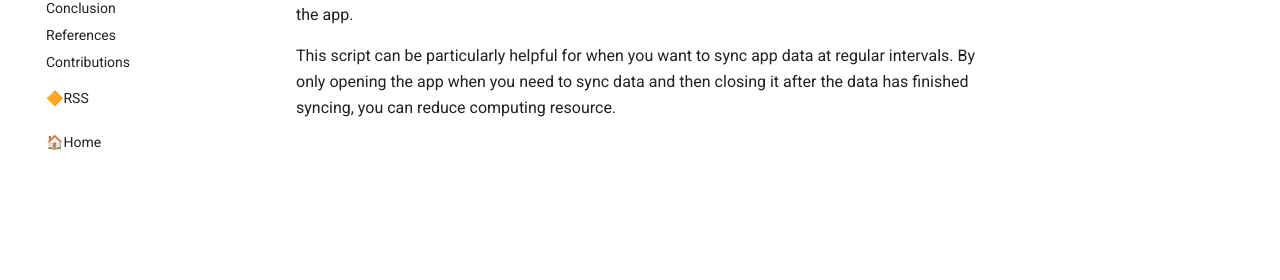
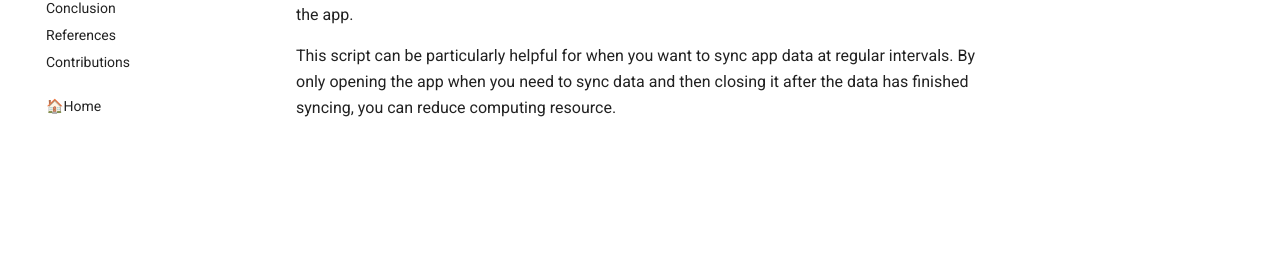
Before and after one commit to josh-wong/app-open-close-script, an MkDocs documentation site: the page built from docs/index.md, in a window 1280 px wide. Shown: the part 229-509 px from the top of the page. Built offline with MkDocs 1.6.1 and Material for MkDocs 9.7.7, drawn with Linux system fonts in a browser that asks for light colours; comment, search, counter and statistics services are not loaded.

Commit message:
Remove RSS from `nav`

```diff
--- a/mkdocs.yml
+++ b/mkdocs.yml
@@ -188,7 +188,5 @@ nav:
   - References: '04_references.md'
   - Contributions: '05_contributions.md'
   - '': ''
-  - 🔶RSS: 'https://josh-wong.github.io/app-open-close-script/feed_rss_updated.xml'
-  - '': ''
   - '': ''
   - 🏠Home: 'https://josh-wong.github.io'
```
